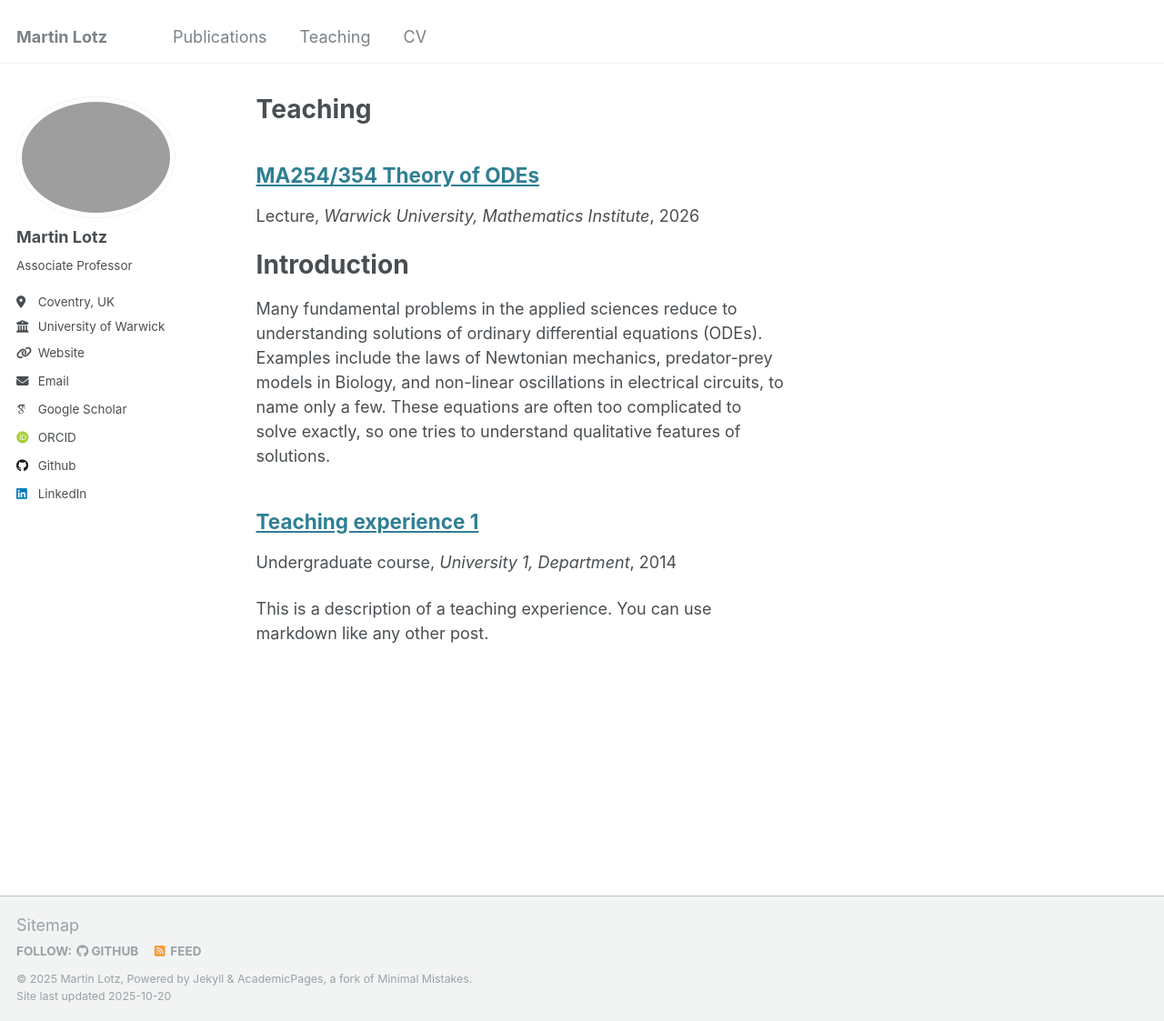
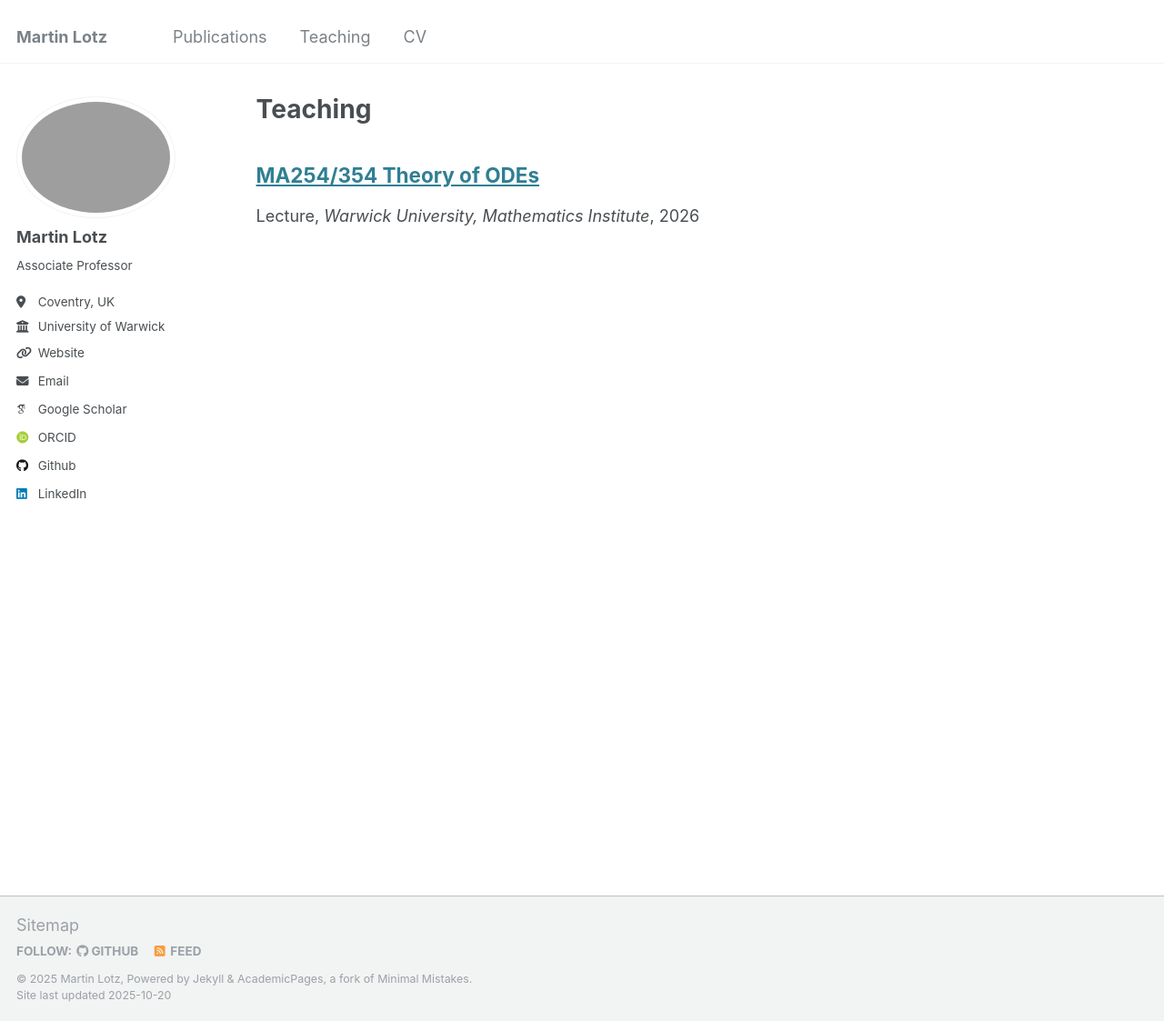
Before and after one commit to lotzma/lotzma.github.io, a Jekyll site: the page built from _pages/teaching.html, in a window 1280 px wide and 1123 px high. Shown: the whole window at 91% size. Built offline with Jekyll 4.4.1, drawn with Linux system fonts in a browser that asks for light colours; some web fonts are replaced.

Commit message:
Fixed teaching

```diff
--- a/_includes/archive-single.html
+++ b/_includes/archive-single.html
@@ -48,9 +48,9 @@
          <p class="page__date"><strong><i class="fa fa-fw fa-calendar" aria-hidden="true"></i> {{ site.data.ui-text[site.locale].date_label | default: "Published:" }}</strong> <time datetime="{{ post.date | default: "1900-01-01" | date_to_xmlschema }}">{{ post.date | default: "1900-01-01" | date: "%B %d, %Y" }}</time></p>
         {% endif %}
 
-    {% if post.excerpt and site.read_more != 'enabled' %}
+    {% if post.collection != 'teaching' and post.excerpt and site.read_more != 'enabled' %}
     <p class="archive__item-excerpt" itemprop="description">{{ post.excerpt | markdownify }}</p>
-    {% elsif post.excerpt and site.read_more == 'enabled' %}
+    {% elsif post.collection != 'teaching' and post.excerpt and site.read_more == 'enabled' %}
     <p class="archive__item-excerpt" itemprop="description"><p>{{ post.excerpt | markdownify | remove: '<p>' | remove: '</p>' }}<strong><a href="{{ base_path }}{{ post.url }}" rel="permalink"> Read more</a></strong></p></p>
     {% endif %}
 
--- a/_teaching/2014-spring-teaching-1.md
+++ /dev/null
@@ -1,20 +0,0 @@
----
-title: "Teaching experience 1"
-collection: teaching
-type: "Undergraduate course"
-permalink: /teaching/2014-spring-teaching-1
-venue: "University 1, Department"
-date: 2014-01-01
-location: "City, Country"
----
-
-This is a description of a teaching experience. You can use markdown like any other post.
-
-Heading 1
-======
-
-Heading 2
-======
-
-Heading 3
-======
```
Also changed, not shown: _teaching/2025-spring-teaching-1.md (+1 -0 lines).
